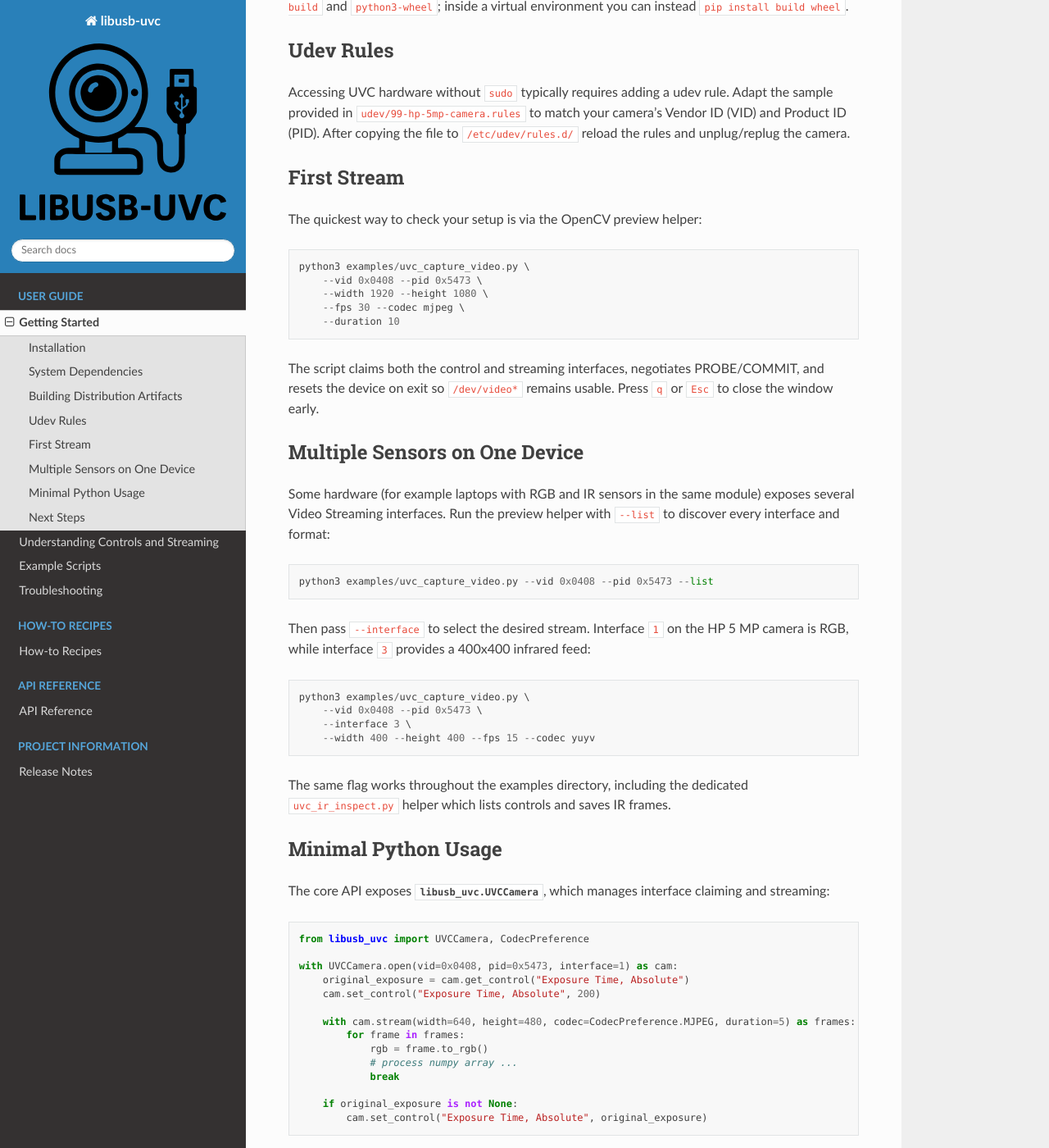
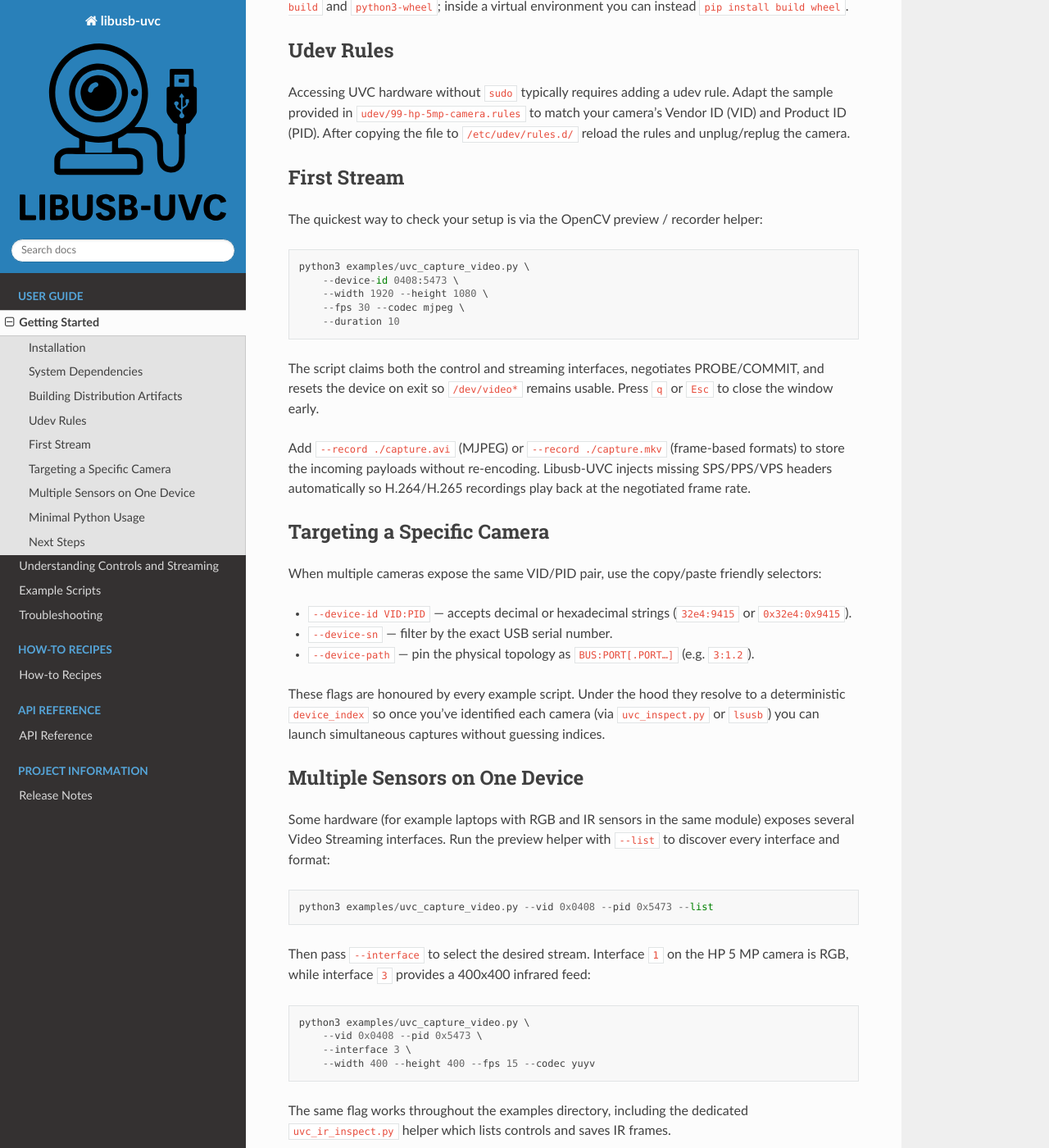
Before and after one commit to jeffwitz/Libusb-UVC, a Sphinx documentation site: the page built from docs/getting_started.rst, in a window 1280 px wide and 1400 px high, scrolled down 1135 px. Shown: the whole window at 82% size. Built offline with Sphinx 7.4.7 and the Read the Docs theme 3.1.0, drawn with Linux system fonts in a browser that asks for light colours; the version number is read from the project's files by our own code; some of the changed text lies outside the part shown.

Commit message:
Update docs for recording and device filters

```diff
--- a/docs/getting_started.rst
+++ b/docs/getting_started.rst
@@ -56,10 +56,10 @@ camera's Vendor ID (VID) and Product ID (PID). After copying the file to
 First Stream
 ------------
 
-The quickest way to check your setup is via the OpenCV preview helper::
+The quickest way to check your setup is via the OpenCV preview / recorder helper::
 
    python3 examples/uvc_capture_video.py \
-       --vid 0x0408 --pid 0x5473 \
+       --device-id 0408:5473 \
        --width 1920 --height 1080 \
        --fps 30 --codec mjpeg \
        --duration 10
@@ -67,6 +67,23 @@ The quickest way to check your setup is via the OpenCV preview helper::
 The script claims both the control and streaming interfaces, negotiates
 PROBE/COMMIT, and resets the device on exit so ``/dev/video*`` remains usable.
 Press ``q`` or ``Esc`` to close the window early.
+
+Add ``--record ./capture.avi`` (MJPEG) or ``--record ./capture.mkv`` (frame-based formats) to store the
+incoming payloads without re-encoding. Libusb-UVC injects missing SPS/PPS/VPS headers automatically so
+H.264/H.265 recordings play back at the negotiated frame rate.
+
+Targeting a Specific Camera
+---------------------------
+
+When multiple cameras expose the same VID/PID pair, use the copy/paste friendly selectors:
+
+* ``--device-id VID:PID`` — accepts decimal or hexadecimal strings (``32e4:9415`` or ``0x32e4:0x9415``).
+* ``--device-sn`` — filter by the exact USB serial number.
+* ``--device-path`` — pin the physical topology as ``BUS:PORT[.PORT…]`` (e.g. ``3:1.2``).
+
+These flags are honoured by every example script. Under the hood they resolve to a deterministic
+``device_index`` so once you've identified each camera (via ``uvc_inspect.py`` or ``lsusb``) you can launch
+simultaneous captures without guessing indices.
 
 Multiple Sensors on One Device
 ------------------------------
@@ -118,10 +135,11 @@ decoder preference explicitly::
        ...
 
 If you pick a specific backend, MJPEG payloads are routed through it as well so
-you can validate the plumbing on legacy cameras.  The embedded GStreamer
-pipeline already covers MJPEG, H.264, and H.265 (``jpegdec``/``avdec_h26*``),
-while PyAV provides software MJPEG + H.264/HEVC decoding.  Leave the preference
-at ``auto`` to keep the historical MJPEG/uncompressed fast paths.
+you can validate the plumbing on legacy cameras or force a particular recorder.
+The embedded GStreamer pipeline already covers MJPEG, H.264, and H.265
+(``jpegdec``/``avdec_h26*``), while PyAV provides software MJPEG + H.264/HEVC
+decoding and Matroska/AVI muxing. Leave the preference at ``auto`` to keep the
+historical MJPEG/uncompressed fast paths.
 
 Next Steps
 ----------
```
Also changed, not shown: docs/examples.rst (+14 -3 lines), docs/troubleshooting.rst (+25 -0 lines).
